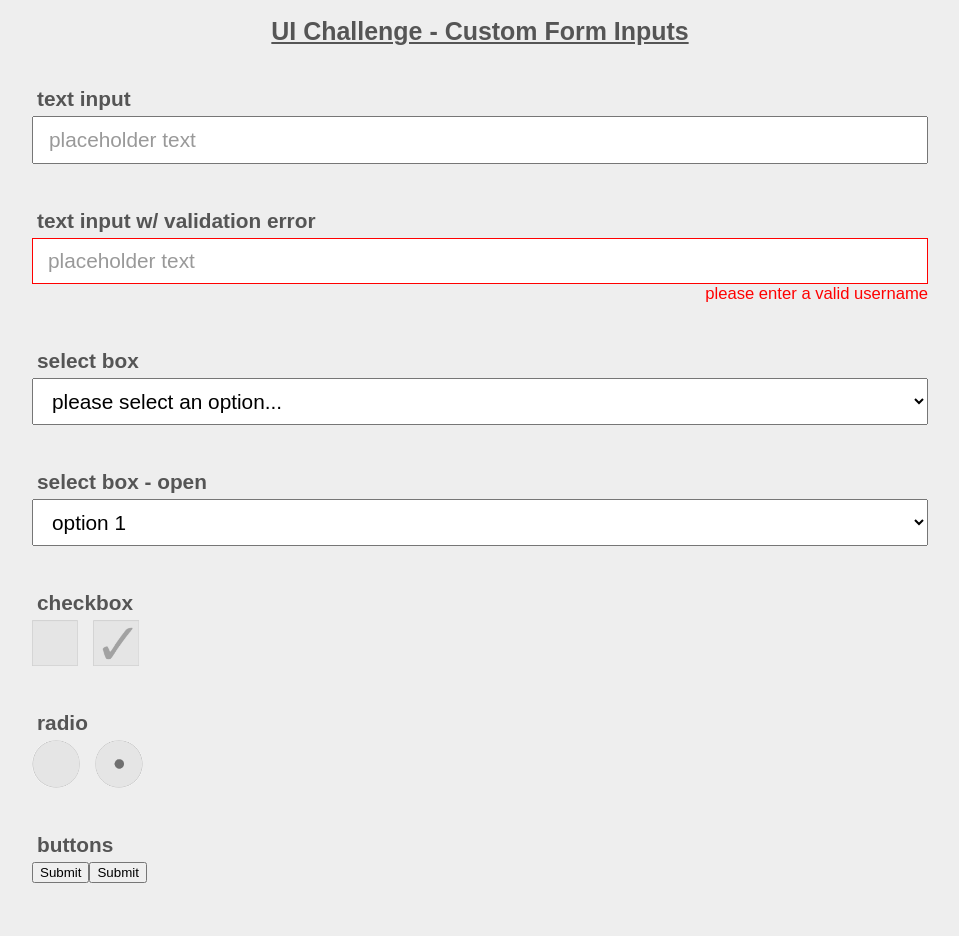
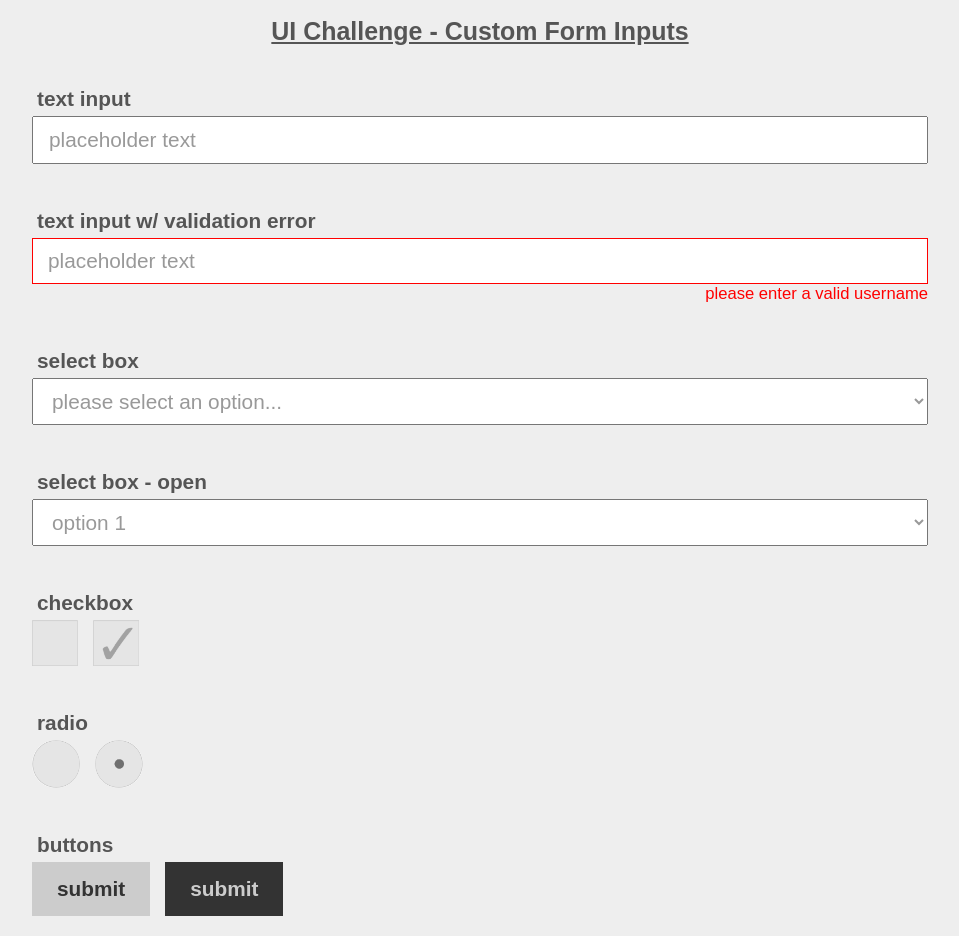
Before and after one commit to TheNethOfMe/ui-challenge-2, a plain HTML site: page index.html in a window 1280 px wide. Shown: the whole page, without its empty margins (160-1119 px from the left). Before the commit the page ends 903 px from the top, so only its background shows below. Drawn offline with nearby package versions, Linux system fonts and the light colour scheme.

Commit message:
buttons and selects are styled

```diff
--- a/css/style.css
+++ b/css/style.css
@@ -54,6 +54,18 @@ input:-moz-placeholder { /* Firefox 18- */
   color: #999;
 }
 
+select {
+  color: #999;
+}
+
+option {
+  background-color: #333;
+}
+
+option:nth-child(odd) {
+  background-color: #555;
+}
+
 .clickable-group {
   display: flex;
   flex-direction: row;
@@ -85,3 +97,15 @@ input:-moz-placeholder { /* Firefox 18- */
   background: url("../img/form-elements-sprite.png") -235px -70px;
   background-size: 420px;
 }
+
+.btn {
+  background-color: #ccc;
+  color: #333;
+  padding: 15px 25px;
+  margin-right: 15px;
+}
+
+.btn-inverse {
+  background-color: #333;
+  color: #ccc;
+}
--- a/index.html
+++ b/index.html
@@ -32,7 +32,7 @@
   <div class="input-group">
     <label for="open-select-box">select box - open</label>
     <select name="open-select-box" id="open-select-box">
-      <option>option 1</option>
+      <option><p>option 1</p></option>
       <option>option 2</option>
       <option>option 3</option>
       <option>option 4</option>
@@ -59,8 +59,8 @@
   <div class="input-group">
     <label>buttons</label>
     <div class="clickable-group">
-      <button>Submit</button>
-      <button>Submit</button>
+      <div class="btn">submit</div>
+      <div class="btn btn-inverse">submit</div>
     </div>
   </div>
 
```
